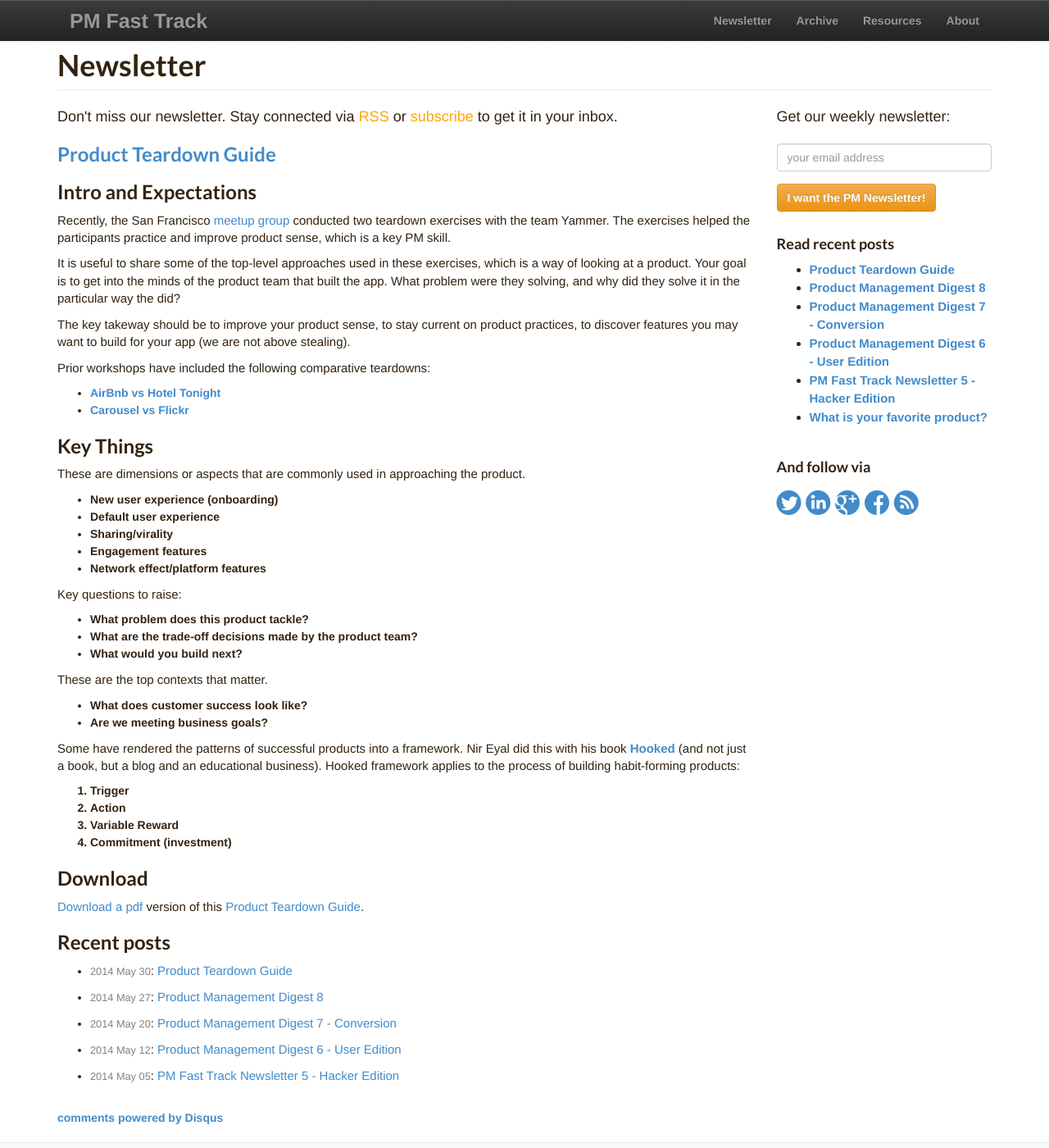
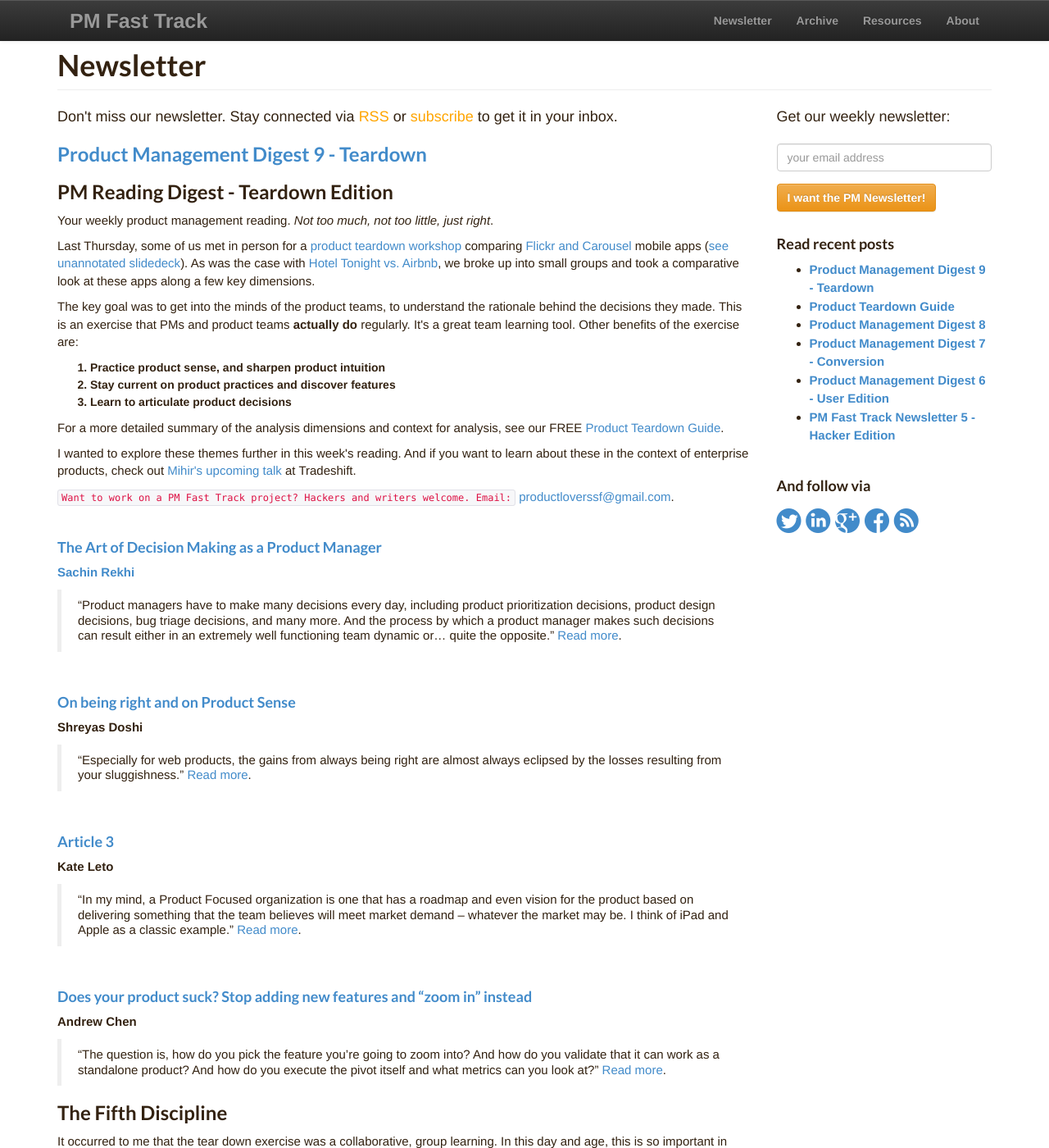
Before and after one commit to productmanagers/productmanagers.github.io, a Jekyll site: the page built from blog/index.html, in a window 1280 px wide and 1400 px high. Shown: the whole window at 82% size. Built offline with Jekyll 4.4.1, drawn with Linux system fonts in a browser that asks for light colours; nearby versions of some CDN libraries; comment, search, counter and statistics services are not loaded; some of the changed text lies outside the part shown.

Commit message:
new post

```diff
--- /dev/null
+++ b/blog/_posts/2014-06-02-weekly09.md
@@ -0,0 +1,82 @@
+---
+layout: post
+title: "Product Management Digest 9 - Teardown"
+description: ""
+permalink: newsletter/pmfasttrack-2014_06-02
+category: newsletter
+tags: [product, product management]
+author: <a target="out" href="http://dklounge.github.io">David Kim</a>
+---
+{% include setup %}
+
+###PM Reading Digest - Teardown Edition
+Your weekly product management reading. _Not too much, not too little, just right_.
+
+Last Thursday, some of us met in person for a <a target="out" href="http://www.meetup.com/ProductManagementFastTrack/events/182737312/">product teardown workshop</a> comparing [Flickr and Carousel](http://www.slideshare.net/PMFastTrack/product-teardown-workshop-carousel-vs-flickr) mobile apps (<a target="out" href="http://www.slideshare.net/PMFastTrack/product-teardown-air-bnb-hoteltonight">see unannotated slidedeck</a>). As was the case with <a target="out" href="http://www.slideshare.net/PMFastTrack/product-teardown-air-bnb-hoteltonight">Hotel Tonight vs. Airbnb</a>, we broke up into small groups and took a comparative look at these apps along a few key dimensions.
+
+The key goal was to get into the minds of the product teams, to understand the rationale behind the decisions they made. This is an exercise that PMs and product teams __actually do__ regularly. It\'s a great team learning tool. Other benefits of the exercise are:
+
+1. Practice product sense, and sharpen product intuition
+2. Stay current on product practices and discover features
+3. Learn to articulate product decisions
+
+For a more detailed summary of the analysis dimensions and context for analysis, see our FREE [Product Teardown Guide](http://www.slideshare.net/PMFastTrack/product-teardown-guide).
+
+I wanted to explore these themes further in this week\'s reading. And if you want to learn about these in the context of enterprise products, check out <a target="_" href="http://www.meetup.com/ProductManagementFastTrack/events/182734212/">Mihir\'s upcoming talk</a> at Tradeshift.
+
+`Want to work on a PM Fast Track project? Hackers and writers welcome. Email:` <a href="mailto:productloverssf@gmail.com">productloverssf@gmail.com</a>.
+
+<br />
+
+<h4><a target="_" href="http://www.sachinrekhi.com/blog/2013/03/18/the-art-of-decision-making-as-a-product-manager">The Art of Decision Making as a Product Manager</a></h4>
+__<a target="_" href="http://www.sachinrekhi.com/">Sachin Rekhi</a>__
+
+>"Product managers have to make many decisions every day, including product prioritization decisions, product design decisions, bug triage decisions, and many more. And the process by which a product manager makes such decisions can result either in an extremely well functioning team dynamic or... quite the opposite." <a target="_" href="http://www.sachinrekhi.com/blog/2013/03/18/the-art-of-decision-making-as-a-product-manager">Read more</a>.
+>
+
+<br />
+<h4><a target="_" href="http://shreyasdoshi.typepad.com/main/2008/02/on-being-right.html">On being right and on Product Sense</a></h4>
+__Shreyas Doshi__
+
+>"Especially for web products, the gains from always being right are almost always eclipsed by the losses resulting from your sluggishness." <a target="_" href="http://shreyasdoshi.typepad.com/main/2008/02/on-being-right.html">Read more</a>.
+>
+
+<br />
+<h4><a target="_" href="http://www.mindtheproduct.com/2011/09/product-focused-vs-customer-focused-product-management-what%E2%80%99s-the-difference/">Article 3</a></h4>
+__Kate Leto__
+
+>"In my mind, a Product Focused organization is one that has a roadmap and even vision for the product based on delivering something that the team believes will meet market demand – whatever the market may be.  I think of iPad and Apple as a classic example." <a target="_" href="http://www.mindtheproduct.com/2011/09/product-focused-vs-customer-focused-product-management-what%E2%80%99s-the-difference/">Read more</a>.
+>
+
+<br />
+<h4><a target="_" href="http://andrewchen.co/2013/05/16/does-your-product-suck-stop-adding-new-features-and-zoom-in-instead/">
+Does your product suck? Stop adding new features and “zoom in” instead</a></h4>
+__Andrew Chen__
+
+>"The question is, how do you pick the feature you’re going to zoom into? And how do you validate that it can work as a standalone product? And how do you execute the pivot itself and what metrics can you look at?" <a target="_" href="http://andrewchen.co/2013/05/16/does-your-product-suck-stop-adding-new-features-and-zoom-in-instead/">Read more</a>.
+>
+
+###The Fifth Discipline
+
+It occurred to me that the tear down exercise was a collaborative, group learning. In this day and age, this is so important in order to stay relevant and competitive. While that\'s a separate digest topic, I thought I would share a title that may be of interest to the community. If you have read it, please share your [comments on PM Fast Track site](http://productmanagementfasttrack.com/newsletter/pmfasttrack-2014_06-02/).
+
+Senge writes:
+
+> I believe that the prevailing system of management is, at its core, dedicated to mediocrity. It forces people to work harder and harder to compensat for failing to tap the spirit and collective intelligence that characterizes working together at their best.
+>
+
+<a target="out" href="http://www.amazon.com/gp/product/B000SEIFKK/ref=as_li_tl?ie=UTF8&camp=1789&creative=390957&creativeASIN=B000SEIFKK&linkCode=as2&tag=pmft-20&linkId=IQ4ZCUSXPHYX2HQM">The Fifth Discipline: The Art & Practice of The Learning Organization</a><img src="http://ir-na.amazon-adsystem.com/e/ir?t=pmft-20&l=as2&o=1&a=B000SEIFKK" width="1" height="1" border="0" alt="" style="border:none !important; margin:0px !important;" />
+
+> Team learning is vital because teams, not individuals, are the fundamental learning unit in modern organizations.
+>
+
+[![The Fifth Discipline]({{site.url}}/assets/images/books/2014-06-02_FifthDiscipline.jpg "Fifth Discipline" class="img-responsive")](http://www.amazon.com/gp/product/B000SEIFKK/ref=as_li_tl?ie=UTF8&camp=1789&creative=390957&creativeASIN=B000SEIFKK&linkCode=as2&tag=pmft-20&linkId=IQ4ZCUSXPHYX2HQM)
+
+<br />
+What are you reading? Please <a target="out" href="http://goo.gl/9FFpkg">share</a> it with the community.
+
+###Upcoming Events
+__San Francisco__
+
+* June 5: [Reading Hooked](http://www.meetup.com/ProductManagementFastTrack/events/185249032/) - at Citizen Space, get your copy of <a target="_" href="http://www.amazon.com/gp/product/B00HJ4A43S/ref=as_li_ss_tl?ie=UTF8&camp=1789&creative=390957&creativeASIN=B00HJ4A43S&linkCode=as2&tag=pmft-20">Hooked</a> and join the dialogue
+* June 12: [New Enterprise Products at Tradeshift](http://www.meetup.com/ProductManagementFastTrack/events/182734212/) - with Mihir Nanavati
```
Also changed, not shown: index.html (+5 -5 lines).
